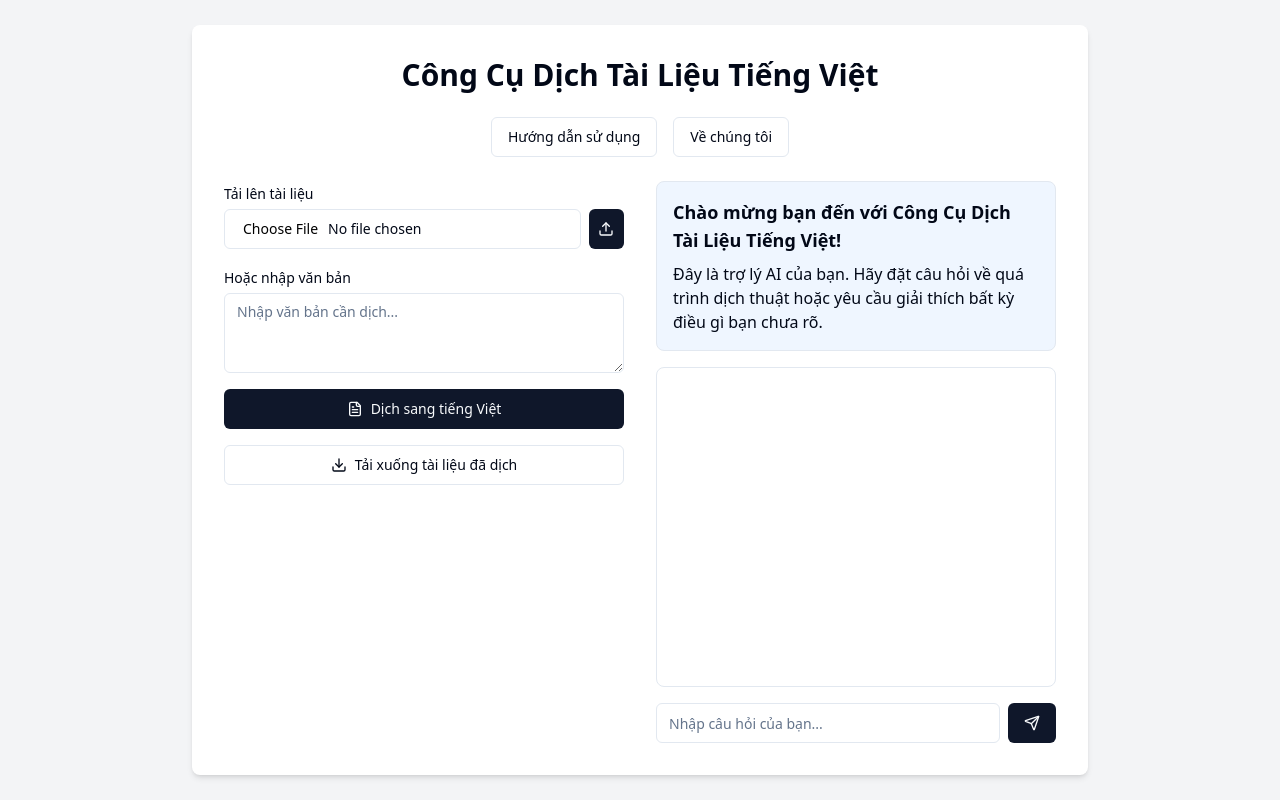
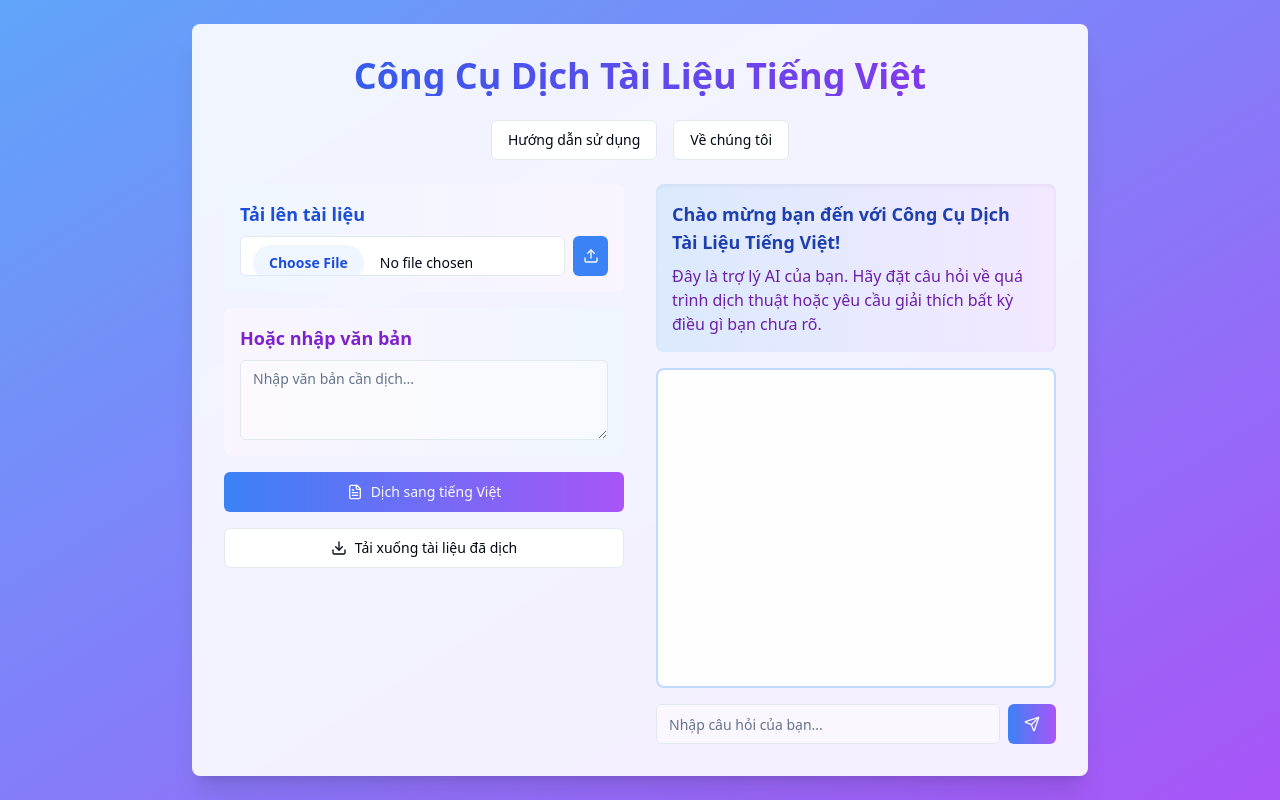
Before and after one commit to GPT-Engineer-App/translingo-vn, a React (Vite) app: page / in a window 1280 px wide. Built offline with nearby package versions, Linux system fonts and the light colour scheme.

Commit message:
Enhance UI Color Scheme
Updated the user interface to feature a more vibrant and engaging color palette for improved visual appeal.
[skip gpt_engineer]

```diff
--- a/src/pages/Index.jsx
+++ b/src/pages/Index.jsx
@@ -57,43 +57,45 @@ const Index = () => {
   };
 
   return (
-    <div className="min-h-screen flex items-center justify-center bg-gray-100">
-      <div className="bg-white p-8 rounded-lg shadow-md w-full max-w-4xl">
-        <h1 className="text-3xl font-bold mb-6 text-center">Công Cụ Dịch Tài Liệu Tiếng Việt</h1>
+    <div className="min-h-screen flex items-center justify-center bg-gradient-to-br from-blue-400 to-purple-500">
+      <div className="bg-white bg-opacity-90 p-8 rounded-lg shadow-xl w-full max-w-4xl backdrop-blur-sm">
+        <h1 className="text-4xl font-bold mb-6 text-center text-transparent bg-clip-text bg-gradient-to-r from-blue-600 to-purple-600">
+          Công Cụ Dịch Tài Liệu Tiếng Việt
+        </h1>
 
         <div className="flex justify-center space-x-4 mb-6">
           <Link to="/guide">
-            <Button variant="outline">Hướng dẫn sử dụng</Button>
+            <Button variant="outline" className="hover:bg-blue-100 transition-colors duration-300">Hướng dẫn sử dụng</Button>
           </Link>
           <Link to="/about">
-            <Button variant="outline">Về chúng tôi</Button>
+            <Button variant="outline" className="hover:bg-purple-100 transition-colors duration-300">Về chúng tôi</Button>
           </Link>
         </div>
 
-        <div className="grid grid-cols-2 gap-8">
+        <div className="grid grid-cols-1 md:grid-cols-2 gap-8">
           <div className="space-y-4">
-            <div>
-              <Label htmlFor="file-upload">Tải lên tài liệu</Label>
-              <div className="flex items-center space-x-2 mt-1">
-                <Input id="file-upload" type="file" onChange={handleFileChange} />
-                <Button size="icon">
+            <div className="bg-gradient-to-r from-blue-50 to-purple-50 p-4 rounded-lg">
+              <Label htmlFor="file-upload" className="text-lg font-semibold text-blue-700">Tải lên tài liệu</Label>
+              <div className="flex items-center space-x-2 mt-2">
+                <Input id="file-upload" type="file" onChange={handleFileChange} className="file:mr-4 file:py-2 file:px-4 file:rounded-full file:border-0 file:text-sm file:font-semibold file:bg-blue-50 file:text-blue-700 hover:file:bg-blue-100" />
+                <Button size="icon" className="bg-blue-500 hover:bg-blue-600 transition-colors duration-300">
                   <Upload className="h-4 w-4" />
                 </Button>
               </div>
             </div>
 
-            <div>
-              <Label htmlFor="text-input">Hoặc nhập văn bản</Label>
+            <div className="bg-gradient-to-r from-purple-50 to-blue-50 p-4 rounded-lg">
+              <Label htmlFor="text-input" className="text-lg font-semibold text-purple-700">Hoặc nhập văn bản</Label>
               <Textarea
                 id="text-input"
                 placeholder="Nhập văn bản cần dịch..."
                 value={text}
                 onChange={(e) => setText(e.target.value)}
-                className="mt-1"
+                className="mt-2 bg-white bg-opacity-50 focus:bg-opacity-100 transition-all duration-300"
               />
             </div>
 
-            <Button onClick={handleTranslate} disabled={isLoading} className="w-full">
+            <Button onClick={handleTranslate} disabled={isLoading} className="w-full bg-gradient-to-r from-blue-500 to-purple-500 hover:from-blue-600 hover:to-purple-600 transition-all duration-300 transform hover:scale-105">
               {isLoading ? (
                 'Đang dịch...'
               ) : (
@@ -103,20 +105,24 @@ const Index = () => {
               )}
             </Button>
 
-            <Button variant="outline" className="w-full" disabled={isLoading}>
+            <Button variant="outline" className="w-full hover:bg-gradient-to-r hover:from-blue-100 hover:to-purple-100 transition-all duration-300 transform hover:scale-105" disabled={isLoading}>
               <Download className="mr-2 h-4 w-4" /> Tải xuống tài liệu đã dịch
             </Button>
           </div>
 
           <div className="space-y-4">
-            <div className="border rounded-lg p-4 mb-4 bg-blue-50">
-              <h3 className="font-semibold text-lg mb-2">Chào mừng bạn đến với Công Cụ Dịch Tài Liệu Tiếng Việt!</h3>
-              <p>Đây là trợ lý AI của bạn. Hãy đặt câu hỏi về quá trình dịch thuật hoặc yêu cầu giải thích bất kỳ điều gì bạn chưa rõ.</p>
+            <div className="bg-gradient-to-r from-blue-100 to-purple-100 rounded-lg p-4 mb-4 shadow-inner">
+              <h3 className="font-semibold text-lg mb-2 text-blue-800">Chào mừng bạn đến với Công Cụ Dịch Tài Liệu Tiếng Việt!</h3>
+              <p className="text-purple-800">Đây là trợ lý AI của bạn. Hãy đặt câu hỏi về quá trình dịch thuật hoặc yêu cầu giải thích bất kỳ điều gì bạn chưa rõ.</p>
             </div>
-            <div className="border rounded-lg p-4 h-80 overflow-y-auto">
+            <div className="border-2 border-blue-200 rounded-lg p-4 h-80 overflow-y-auto bg-white bg-opacity-50 backdrop-blur-sm">
               {chatMessages.map((message, index) => (
                 <div key={index} className={`mb-2 ${message.role === 'user' ? 'text-right' : 'text-left'}`}>
-                  <span className={`inline-block p-2 rounded-lg ${message.role === 'user' ? 'bg-blue-100' : 'bg-gray-100'}`}>
+                  <span className={`inline-block p-2 rounded-lg ${
+                    message.role === 'user'
+                      ? 'bg-gradient-to-r from-blue-200 to-blue-300 text-blue-800'
+                      : 'bg-gradient-to-r from-purple-200 to-purple-300 text-purple-800'
+                  }`}>
                     {message.content}
                   </span>
                 </div>
@@ -129,8 +135,9 @@ const Index = () => {
                 value={userInput}
                 onChange={(e) => setUserInput(e.target.value)}
                 onKeyPress={(e) => e.key === 'Enter' && handleSendMessage()}
+                className="bg-white bg-opacity-50 focus:bg-opacity-100 transition-all duration-300"
               />
-              <Button onClick={handleSendMessage} disabled={isLoading}>
+              <Button onClick={handleSendMessage} disabled={isLoading} className="bg-gradient-to-r from-blue-500 to-purple-500 hover:from-blue-600 hover:to-purple-600 transition-all duration-300">
                 <Send className="h-4 w-4" />
               </Button>
             </div>
```
